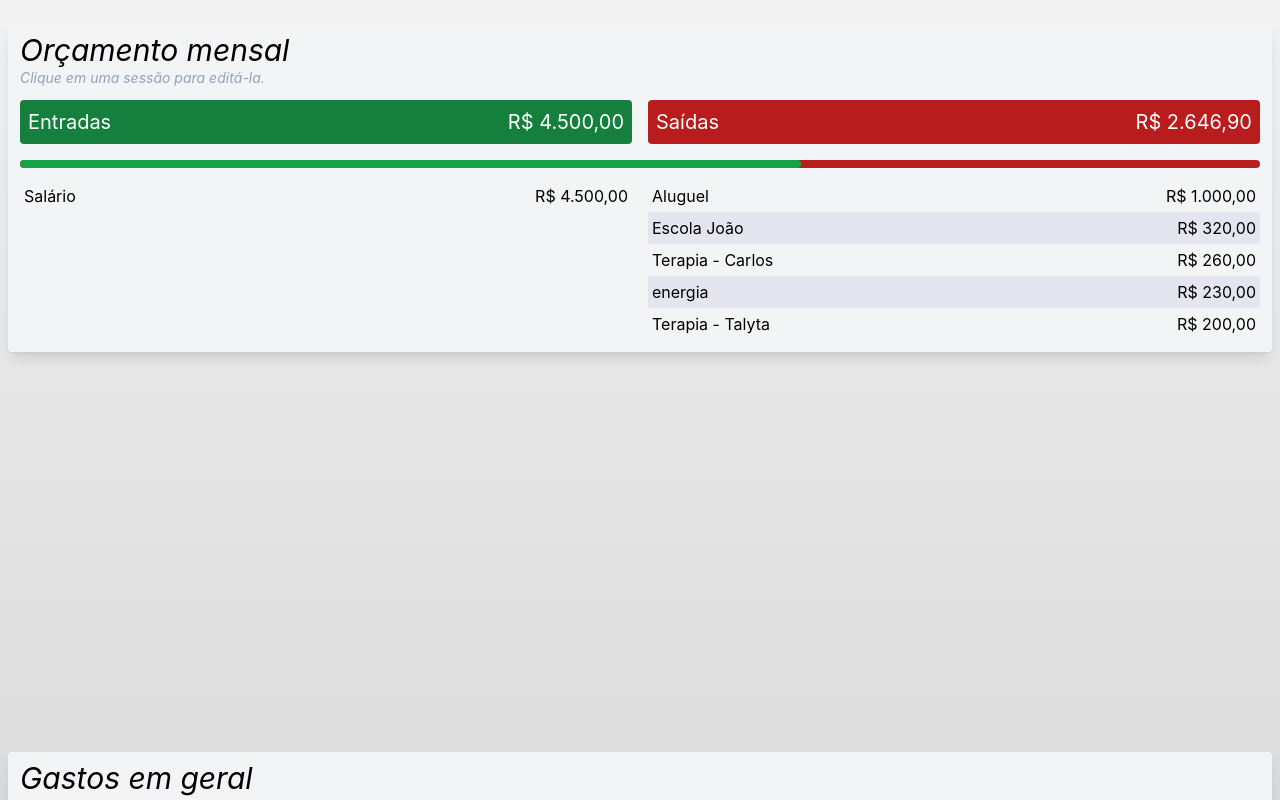
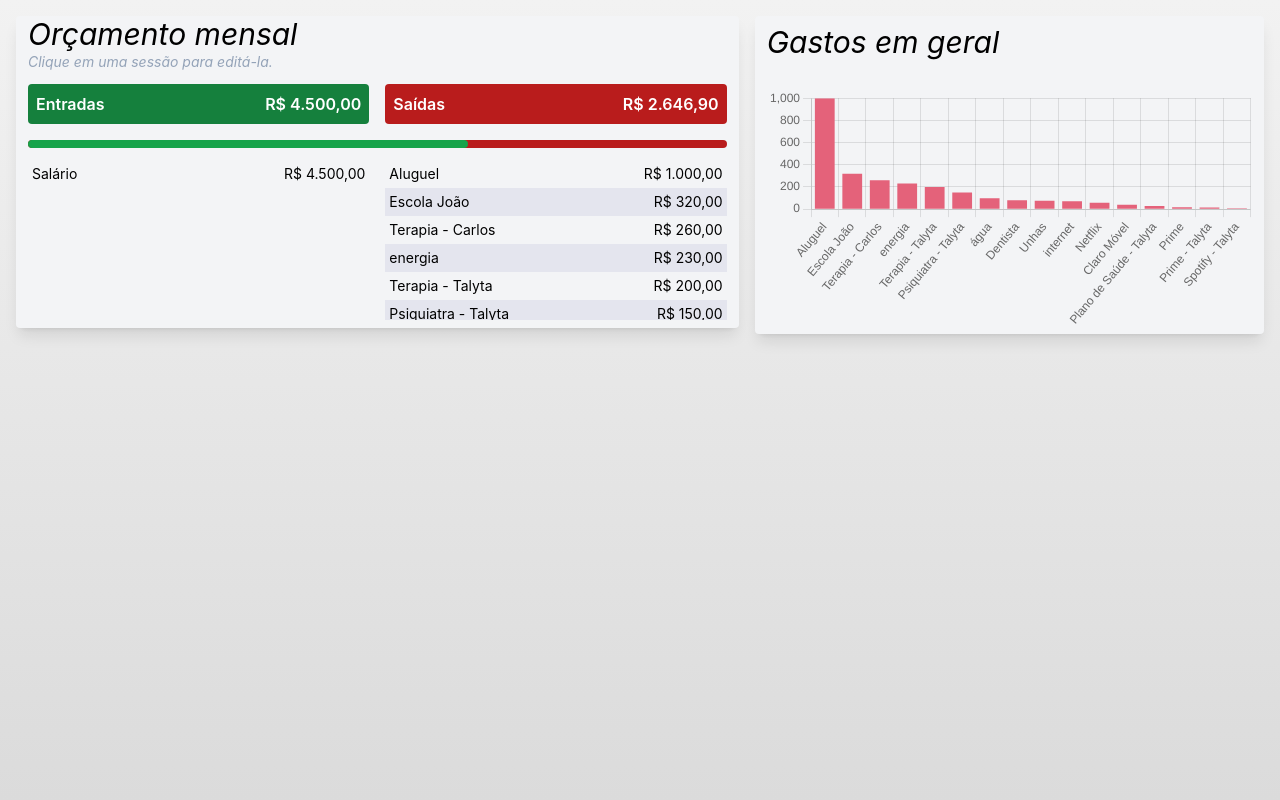
Before and after one commit to josecarlosmonteiro/f-control, a React (Create React App) app: page / in a window 1280 px wide. Shown: the top 800 px of the page. Built offline with nearby package versions, Linux system fonts and the light colour scheme; data requests are answered from the project's data file.

Commit message:
feat: corrigir responsividade.

```diff
--- a/src/components/Budget/BudgetList.tsx
+++ b/src/components/Budget/BudgetList.tsx
@@ -4,7 +4,7 @@ import { currency } from "../../utils/monetary";
 const ListItem = ({ lineValues }: { lineValues: any[] }) => (
   <div className="p-1 flex justify-between">
     {lineValues.map((value) => (
-      <div>{value}</div>
+      <div className="text-sm">{value}</div>
     ))}
   </div>
 );
@@ -12,7 +12,7 @@ const ListItem = ({ lineValues }: { lineValues: any[] }) => (
 export function BudgetList({ list }: { list: BudgetItemProps[] }) {
   return (
     <div className="flex pb-2 justify-between gap-4">
-      <div className="w-full stripped max-h-40 overflow-auto">
+      <div className="w-full stripped max-h-40 overflow-auto scrollbar">
         {list.map((item) => (
           <ListItem
             key={item.id + "-key"}
--- a/src/components/Budget/NewItemForm.tsx
+++ b/src/components/Budget/NewItemForm.tsx
@@ -3,7 +3,7 @@ import { useForm } from "react-hook-form";
 import { BudgetContext } from "../../contexts/BudgetProvider";
 
 export function NewItemForm({ type }: { type: string }) {
-  const { register, handleSubmit, reset, setFocus } = useForm();
+  const { register, handleSubmit, setFocus, setValue } = useForm();
   const { addRegister } = useContext(BudgetContext);
 
   const fieldsetStyle = `p-2 border-2 border-slate-300 rounded`;
@@ -11,37 +11,45 @@ export function NewItemForm({ type }: { type: string }) {
 
   const onSubmit = (data: any) => {
     addRegister({ ...data, type });
-    setFocus("title", { shouldSelect: true });
+    setValue("title", "");
+    setValue("value", "");
+    setFocus("title");
   };
 
   return (
-    <form className="mt-4" onSubmit={handleSubmit(onSubmit)}>
+    <form onSubmit={handleSubmit(onSubmit)}>
       <fieldset className={fieldsetStyle}>
         <legend className={legendStyle}>Adicionar novo registro</legend>
-        <div className="flex justify-between gap-6">
+        <div className="flex flex-col sm:flex-row justify-between gap-4">
           <div className="w-full flex flex-col">
             <label htmlFor="">Título</label>
             <input
-              className="p-1 border-b-2 border-slate-300 outline-none"
+              className="py-1 border-b-2 border-slate-300 outline-none"
               type="text"
               placeholder="novo registro"
               {...register("title", { required: true })}
               autoFocus
+              required
             />
           </div>
           <div className="w-full flex flex-col">
             <label htmlFor="">Valor</label>
             <input
-              className="p-1 border-b-2 border-slate-300 outline-none"
+              className="py-1 border-b-2 border-slate-300 outline-none"
               type="number"
               placeholder="R$ 0.000,00"
               step={0.1}
               {...register("value", { required: true })}
+              required
             />
           </div>
-          <button className="hidden" type="submit" />
         </div>
       </fieldset>
+      <div className="mt-4 flex justify-end">
+        <button className="py-1 px-4 border sm:hidden" type="submit">
+          Registrar
+        </button>
+      </div>
     </form>
   );
 }
--- a/src/components/Budget/TotalInfo.tsx
+++ b/src/components/Budget/TotalInfo.tsx
@@ -15,7 +15,7 @@ export function TotalInfo({
 }: TotalInfoProps) {
   return (
     <div
-      className={`w-full flex justify-between p-2 text-white ${bgColorMap[bg]} text-xl rounded cursor-pointer duration-150 hover:shadow-md hover:animate-pulse`}
+      className={`w-full flex justify-between p-2 text-white font-semibold ${bgColorMap[bg]} rounded cursor-pointer duration-150 hover:shadow-md hover:animate-pulse`}
       onClick={clickFn}
     >
       <div>{title}</div>
--- a/src/components/Budget/index.tsx
+++ b/src/components/Budget/index.tsx
@@ -66,17 +66,18 @@ export function Budget() {
         closeFn={() => setRevenuesModal(false)}
         open={revenuesModal}
         trailingIcon={
-          <div className="mb-1 flex items-center text-xl">
+          <div className="pb-2 flex items-center">
             ({currency(totalByType(budget, "in"))})
-            <i className="text-green-600 ml-2 mt-1">
+            <span className="text-green-600 ml-2 mt-1">
               <AiOutlineDollar />
-            </i>
+            </span>
           </div>
         }
       >
         <div className="text-green-600">
           <CurrencyList list={filterByType(budget, "in")} />
         </div>
+        <br />
         <NewItemForm type="in" />
       </Modal>
 
--- a/src/components/Chart/ChartData.tsx
+++ b/src/components/Chart/ChartData.tsx
@@ -19,7 +19,7 @@ export function ChartData({ type, labels, data }: ChartDataProps) {
       type,
       data: {
         labels,
-        datasets: [{ data, backgroundColor: "#c73c55" }],
+        datasets: [{ data, backgroundColor: "#e4627a" }],
       },
       options: {
         plugins: {
@@ -33,5 +33,5 @@ export function ChartData({ type, labels, data }: ChartDataProps) {
     return () => container.removeChild(container.children[0]);
   }, [data, labels, type]);
 
-  return <div className="block h-full" ref={chartContainer}></div>;
+  return <div className="block h-full w-full" ref={chartContainer}></div>;
 }
--- a/src/components/shared/Modal.tsx
+++ b/src/components/shared/Modal.tsx
@@ -16,15 +16,15 @@ export function Modal(props: ModalProps) {
   return (
     <>
       {open && (
-        <div className="h-screen w-screen fixed top-0 left-0 flex justify-center items-center bg-black bg-opacity-75">
-          <div className="w-10/12 md:w-7/12 lg:5/12 bg-white rounded">
+        <div className="h-screen w-screen fixed top-0 left-0 flex justify-center bg-black bg-opacity-75">
+          <div className="relative h-fit top-10 w-10/12 md:w-7/12 lg:5/12 bg-white rounded">
             <div className="flex justify-between p-3 bg-slate-200 rounded-t">
-              <h1 className="flex items-center text-3xl italic">
+              <h1 className="flex items-center text-xl italic">
                 {title} <i className="mt-2 ml-2">{trailingIcon}</i>
               </h1>
               {closeFn && <CloseButton clickFn={closeFn} />}
             </div>
-            {children && <div className="w-full p-3">{children}</div>}
+            {children && <div className="w-full p-4">{children}</div>}
             {bottom && (
               <div className="flex justify-between p-3 bg-slate-100 rounded-b">
                 <h3 className="text-xl italic">{bottom}</h3>
--- a/src/index.css
+++ b/src/index.css
@@ -6,8 +6,8 @@ body {
   margin: 0;
   padding: 0;
   box-sizing: border-box;
-  font-family: -apple-system, BlinkMacSystemFont, 'Segoe UI', 'Roboto', 'Oxygen',
-    'Ubuntu', 'Cantarell', 'Fira Sans', 'Droid Sans', 'Helvetica Neue',
+  font-family: -apple-system, BlinkMacSystemFont, "Segoe UI", "Roboto", "Oxygen",
+    "Ubuntu", "Cantarell", "Fira Sans", "Droid Sans", "Helvetica Neue",
     sans-serif;
   -webkit-font-smoothing: antialiased;
   -moz-osx-font-smoothing: grayscale;
@@ -16,10 +16,24 @@ body {
 }
 
 code {
-  font-family: source-code-pro, Menlo, Monaco, Consolas, 'Courier New',
+  font-family: source-code-pro, Menlo, Monaco, Consolas, "Courier New",
     monospace;
 }
 
 .stripped > :nth-child(even) {
   background-color: #30309012;
 }
+
+.scrollbar::-webkit-scrollbar {
+  width: 4px;
+}
+
+.scrollbar::-webkit-scrollbar-track {
+  border-radius: 30px;
+  background-color: #00000006;
+}
+
+.scrollbar::-webkit-scrollbar-thumb {
+  border-radius: 32px;
+  background-color: #ccc;
+}
--- a/src/pages/Home/index.tsx
+++ b/src/pages/Home/index.tsx
@@ -4,10 +4,10 @@ import { Chart } from "../../components/Chart";
 
 export default function Home() {
   return (
-    <div className="grid grid-cols-12 grid-rows-2 gap-4 pt-4">
+    <div className="grid grid-cols-12 grid-rows-2">
       <BudgetProvider>
-        <div className="col-span-12">
-          <div className="py-1 p-3 m-2 bg-gray-100 rounded shadow-lg">
+        <div className="col-span-12 md:col-span-7">
+          <div className="py-0 p-3 m-4 sm:mr-2 bg-gray-100 rounded shadow-lg">
             <h1 className="my-1 italic text-3xl mb-3">
               Orçamento mensal
               <h4 className="text-slate-400 text-sm">
@@ -17,8 +17,8 @@ export default function Home() {
             <Budget />
           </div>
         </div>
-        <div className="col-span-12">
-          <div className="py-1 p-3 m-2 bg-gray-100 rounded shadow-lg">
+        <div className="col-span-12 md:col-span-5">
+          <div className="py-1 p-3 m-4 sm:ml-2 bg-gray-100 rounded shadow-lg">
             <h1 className="my-1 italic text-3xl">Gastos em geral</h1>
             <br />
             <Chart />
```
